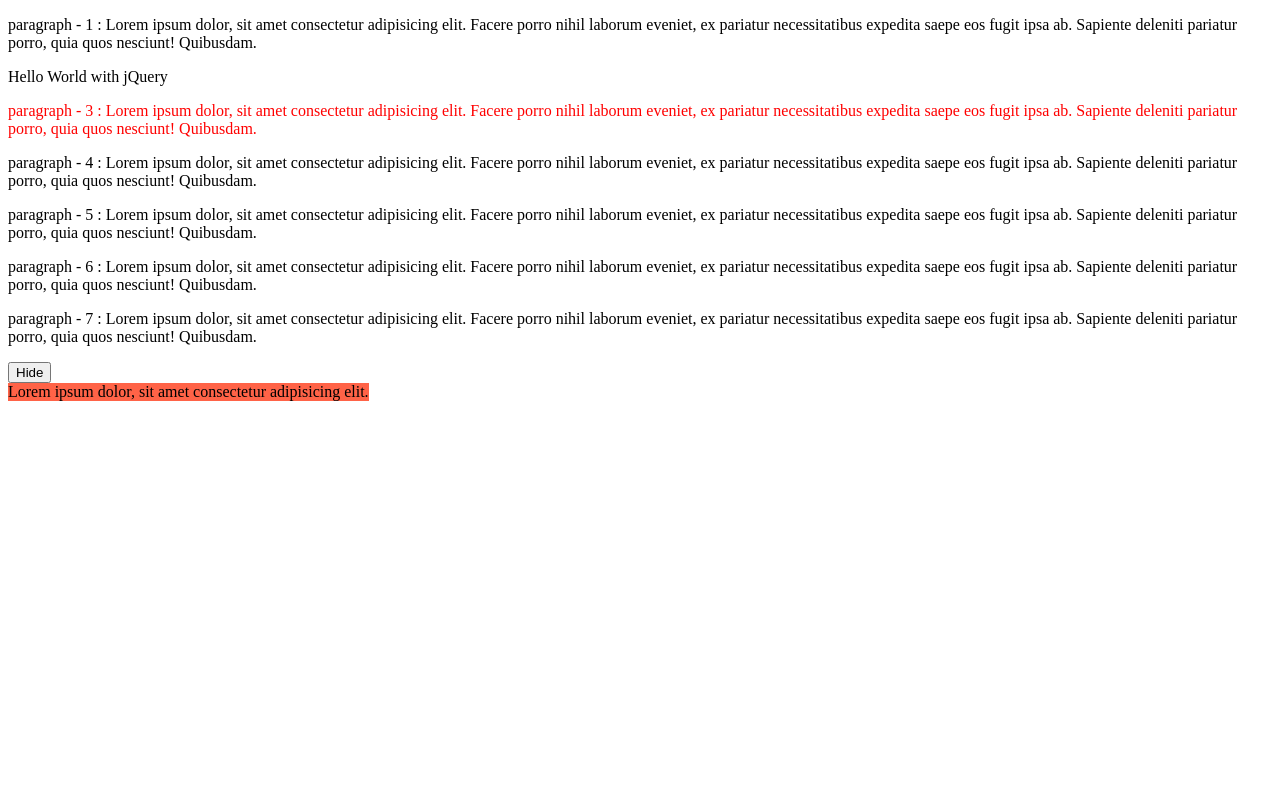
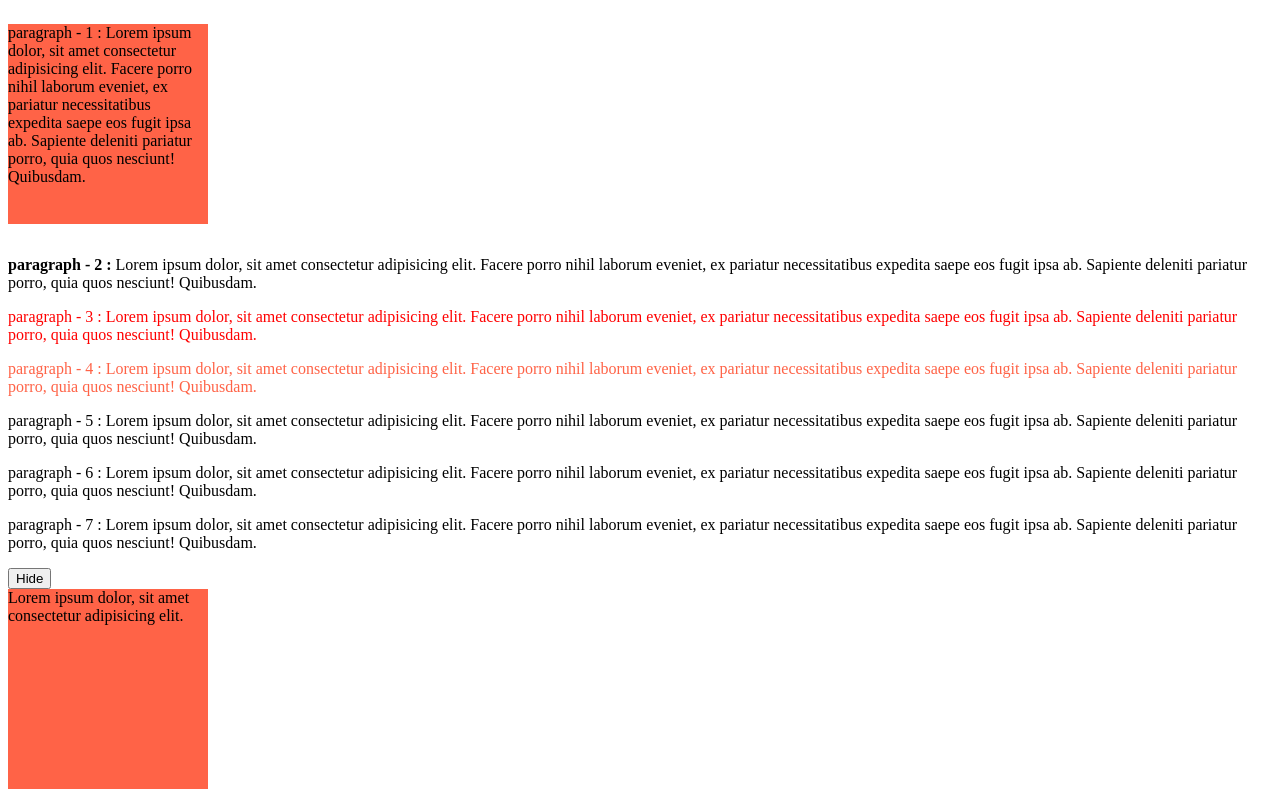
Before and after one commit to mahamfathy/jQuery-project, a plain HTML site: page index.html in a window 1280 px wide. Both pictures are taken after a click on the button "Hide". Drawn offline with nearby package versions, Linux system fonts and the light colour scheme.

Commit message:
finish css methods

```diff
--- a/index.html
+++ b/index.html
@@ -10,12 +10,14 @@
     .box {
       background-color: tomato;
       display: inline-block;
+      height: 200px;
+      width: 200px;
     }
   </style>
 </head>
 
 <body>
-  <p>paragraph - 1 : Lorem ipsum dolor, sit amet consectetur adipisicing elit.
+  <p class="first">paragraph - 1 : Lorem ipsum dolor, sit amet consectetur adipisicing elit.
     Facere porro nihil laborum eveniet, ex pariatur necessitatibus expedita saepe eos fugit ipsa ab.
     Sapiente deleniti pariatur porro, quia quos nesciunt! Quibusdam.
   </p>
--- a/script.js
+++ b/script.js
@@ -6,6 +6,14 @@ $(document).ready(()=>{
 
     $(`.third`).css('color', 'red')
     $("#btn_hide").click(()=>{
+    // $('.first').addClass("box")
+    // $('.box').removeClass("box")
+    let color = $('div.box').css('background-color')
+
+   $('.four').css('color',color)
+
+    $('.first').toggleClass("box")
+
         // $('#second').hide(2000)
         // $('.third').toggle(2000)
         // $('.four').fadeOut()
@@ -13,17 +21,17 @@ $(document).ready(()=>{
         // $('.six').fadeTo("slow",0.5)
         // $('.seven').slideToggle("fast")
         // $('.box').animate({
-        //     height: '300px',
-        //     width: '+=300px',fontSize:"50px"},2000)
+        //     height: '200px',
+        //     width: '200px'})
         // console.log($('#second').text())
         // console.log($('#second').html("<em> Hello World with jQuery<em/>"))
     //    $('#second').html("<em> Hello World with jQuery<em/>")
-        console.log($('#btn_hide').val())
-    console.log( $('#btn_hide').attr("type"))
+    //     console.log($('#btn_hide').val())
+    // console.log( $('#btn_hide').attr("type"))
 
-        $('#btn_hide').attr("type","submit")
-    console.log( $('#btn_hide').attr("type"))
-        $('#second').text("Hello World with jQuery")
+    //     $('#btn_hide').attr("type","submit")
+    // console.log( $('#btn_hide').attr("type"))
+    //     $('#second').text("Hello World with jQuery")
     })
     $('body').keydown((e)=>{
     console.log(e.which)
```
